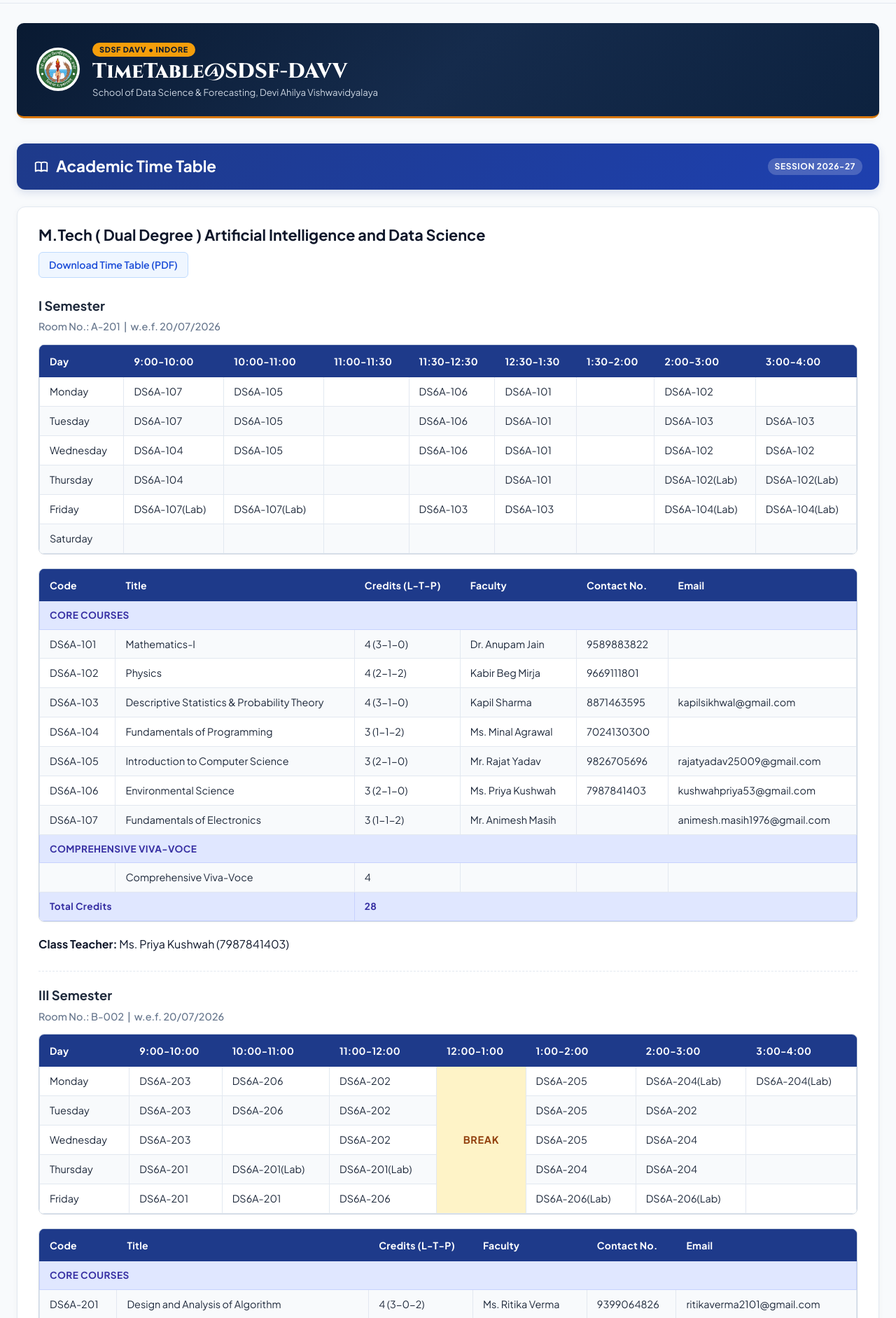
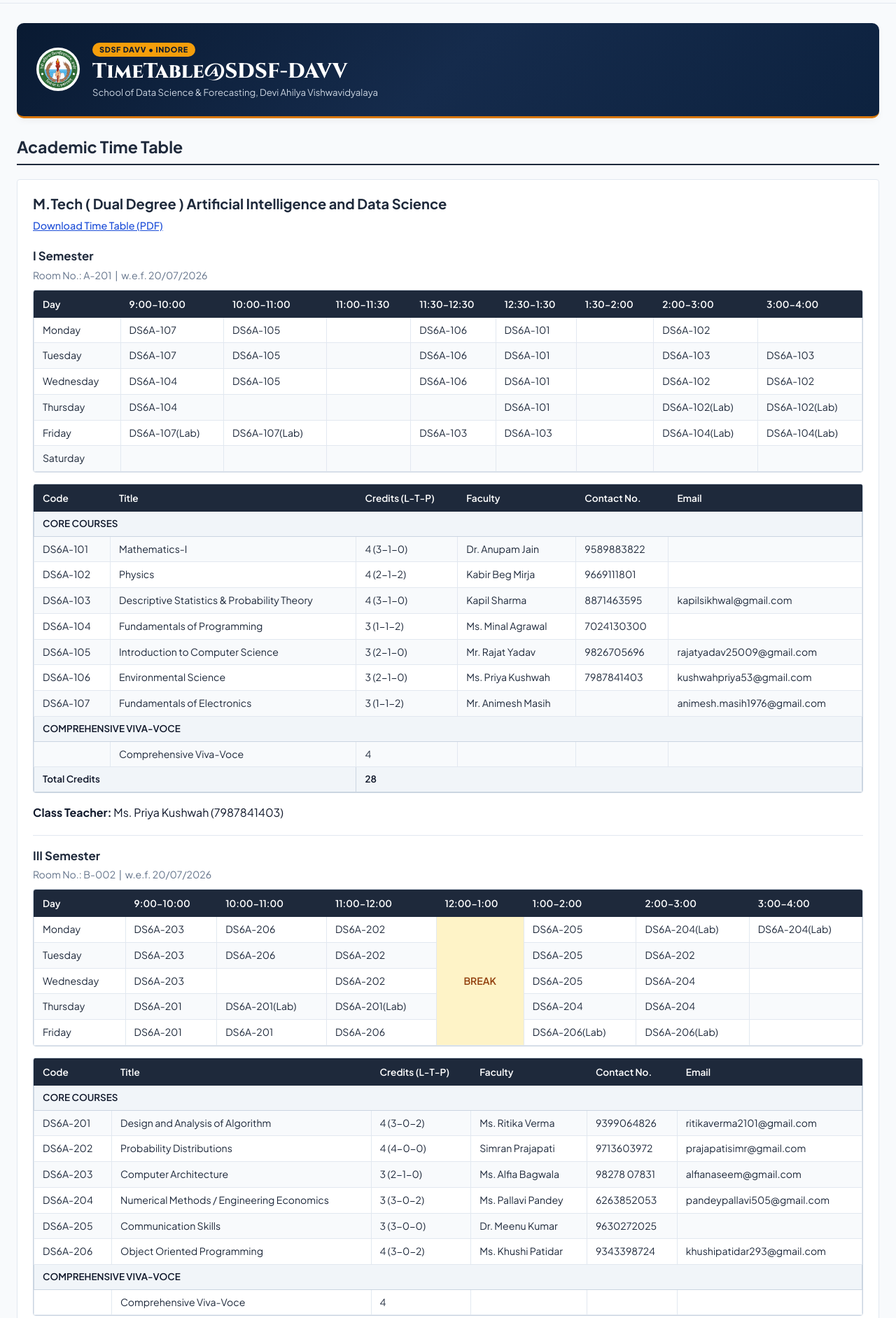
Before and after one commit to SDSF-DAVV-Official-Oragnization/SDSF-One, a PHP site: page /timetable.html in a window 1280 px wide. Shown: the part 340-2223 px from the top of the page at 70% size. Run offline with PHP 8.4, Linux system fonts and the light colour scheme; some web fonts are replaced.

Commit message:
Fixed the timetable UI with clean handcoded styling, added custom 404 and 500 error pages, and bumped assets to v2.3

```diff
--- a/css/style.css
+++ b/css/style.css
@@ -1301,62 +1301,41 @@ a {
 }
 
 /* ==========================================================================
-   TIMETABLE & EXAMINATION TABLES (CLEAN, MODERN STYLING)
+   TIMETABLE & EXAMINATION TABLES (CLEAN, SIMPLE HANDCODED STYLING)
    ========================================================================== */
 .tt-section-wrapper {
-  margin-top: 36px;
-  margin-bottom: 48px;
+  margin-top: 24px;
+  margin-bottom: 40px;
 }
 
 .tt-category-header {
-  display: flex;
-  align-items: center;
-  gap: 12px;
-  background: linear-gradient(135deg, #1e3a8a 0%, #1e40af 100%);
-  color: #ffffff;
-  padding: 16px 24px;
-  border-radius: 12px;
-  margin-bottom: 24px;
-  box-shadow: 0 4px 12px rgba(30, 58, 138, 0.15);
+  border-bottom: 2px solid #1e293b;
+  padding-bottom: 6px;
+  margin-bottom: 20px;
 }
 
 .tt-category-header h2 {
   font-family: inherit;
-  font-size: 1.4rem;
-  font-weight: 700;
-  color: #ffffff;
+  font-size: 1.45rem;
+  font-weight: 700;
+  color: #1e293b;
   margin: 0;
-  display: flex;
-  align-items: center;
-  gap: 10px;
-}
-
-.tt-category-header .tt-header-badge {
-  background: rgba(255, 255, 255, 0.2);
-  font-size: 0.75rem;
-  font-weight: 700;
-  padding: 3px 10px;
-  border-radius: 999px;
-  text-transform: uppercase;
-  letter-spacing: 0.05em;
-  margin-left: auto;
 }
 
 .tt-section {
   background: #ffffff;
   border: 1px solid #e2e8f0;
-  border-radius: 12px;
-  padding: 26px 30px;
-  margin-bottom: 28px;
-  box-shadow: 0 2px 8px rgba(15, 23, 42, 0.04);
+  border-radius: 4px;
+  padding: 20px 22px;
+  margin-bottom: 20px;
 }
 
 .tt-section h3 {
-  font-size: 1.35rem;
-  font-weight: 700;
-  color: #0f172a;
-  margin: 20px 0 10px;
-  line-height: 1.3;
+  font-size: 1.25rem;
+  font-weight: 700;
+  color: #1e293b;
+  margin: 16px 0 8px;
+  line-height: 1.35;
 }
 
 .tt-section > h3:first-child {
@@ -1364,40 +1343,25 @@ a {
 }
 
 .tt-pdf {
-  margin: 10px 0 20px;
-  display: flex;
-  flex-wrap: wrap;
-  gap: 10px;
-  align-items: center;
+  margin: 6px 0 16px;
+  font-size: 0.9rem;
 }
 
 .tt-pdf a {
-  display: inline-flex;
-  align-items: center;
-  gap: 6px;
-  background: #eff6ff;
   color: #1d4ed8;
-  font-weight: 600;
-  font-size: 0.88rem;
-  padding: 7px 14px;
-  border-radius: 6px;
-  border: 1px solid #bfdbfe;
-  text-decoration: none;
-  transition: all 0.15s ease;
+  text-decoration: underline;
+  font-weight: 500;
+  margin-right: 12px;
 }
 
 .tt-pdf a:hover {
-  background: #1d4ed8;
-  color: #ffffff;
-  border-color: #1d4ed8;
-  text-decoration: none;
-  box-shadow: 0 2px 6px rgba(29, 78, 216, 0.25);
+  color: #1e40af;
 }
 
 .tt-semester {
-  margin-top: 26px;
-  padding-top: 20px;
-  border-top: 1px dashed #e2e8f0;
+  margin-top: 20px;
+  padding-top: 16px;
+  border-top: 1px solid #e2e8f0;
 }
 
 .tt-semester:first-of-type {
@@ -1406,26 +1370,24 @@ a {
 }
 
 .tt-semester h4 {
-  font-size: 1.15rem;
+  font-size: 1.05rem;
   font-weight: 700;
   color: #1e293b;
-  margin: 0 0 6px;
+  margin: 0 0 4px;
 }
 
 .tt-info {
   color: #64748b;
-  font-size: 0.9rem;
-  font-weight: 500;
-  margin: 0 0 14px;
+  font-size: 0.88rem;
+  margin: 0 0 10px;
 }
 
 .tt-wrapper {
   overflow-x: auto;
-  margin-bottom: 20px;
+  margin-bottom: 16px;
   border: 1px solid #cbd5e1;
-  border-radius: 8px;
+  border-radius: 4px;
   background: #ffffff;
-  box-shadow: 0 1px 3px rgba(0,0,0,0.03);
   -webkit-overflow-scrolling: touch;
 }
 
@@ -1433,26 +1395,25 @@ a {
   width: 100%;
   border-collapse: collapse;
   min-width: 600px;
-  font-size: 0.9rem;
-  line-height: 1.45;
+  font-size: 0.88rem;
+  line-height: 1.4;
   color: #1e293b;
   background: #ffffff;
 }
 
 .tt-table th {
-  background: #1e3a8a;
-  color: #ffffff;
-  font-weight: 700;
+  background: #1e293b !important;
+  color: #ffffff !important;
+  font-weight: 600;
   text-align: left;
-  padding: 12px 14px;
-  border: 1px solid #1e3a8a;
+  padding: 9px 12px;
+  border: 1px solid #1e293b;
   white-space: nowrap;
-  font-size: 0.875rem;
-  letter-spacing: 0.02em;
+  font-size: 0.85rem;
 }
 
 .tt-table td {
-  padding: 10px 14px;
+  padding: 8px 12px;
   border: 1px solid #e2e8f0;
   text-align: left;
   background: #ffffff;
@@ -1468,21 +1429,19 @@ a {
 }
 
 .tt-table .tt-sub td {
-  background: #e0e7ff !important;
-  color: #3730a3 !important;
-  font-weight: 700;
-  font-size: 0.85rem;
-  letter-spacing: 0.03em;
-  border-color: #c7d2fe;
+  background: #f1f5f9 !important;
+  color: #0f172a !important;
+  font-weight: 600;
+  font-size: 0.84rem;
+  border-color: #cbd5e1;
 }
 
 .tt-table .tt-break {
   text-align: center;
-  font-weight: 700;
+  font-weight: 600;
   background: #fef3c7 !important;
   color: #92400e;
   vertical-align: middle;
-  letter-spacing: 0.05em;
 }
 
 /* ==========================================================================
--- a/faculty.html
+++ b/faculty.html
@@ -4,7 +4,7 @@
   <meta charset="UTF-8">
   <meta name="viewport" content="width=device-width, initial-scale=1.0">
   <title>Faculty Profiles | SDSF Live</title>
-  <link rel="stylesheet" href="css/style.css?v=2.2">
+  <link rel="stylesheet" href="css/style.css?v=2.3">
   <link rel="icon" type="image/png" href="Photoes/departmentlogo_transparent.png">
 </head>
 <body>
@@ -481,6 +481,6 @@
     </div>
   </div>
 
-  <script src="js/main.js?v=2.2"></script>
+  <script src="js/main.js?v=2.3"></script>
 </body>
 </html>
--- a/index.html
+++ b/index.html
@@ -4,7 +4,7 @@
   <meta charset="UTF-8">
   <meta name="viewport" content="width=device-width, initial-scale=1.0">
   <title>General Notices &amp; Circulars | SDSF Live</title>
-  <link rel="stylesheet" href="css/style.css?v=2.2">
+  <link rel="stylesheet" href="css/style.css?v=2.3">
   <link rel="icon" type="image/png" href="Photoes/departmentlogo_transparent.png">
 </head>
 <body>
@@ -681,6 +681,6 @@
     </div>
   </div>
 
-  <script src="js/main.js?v=2.2"></script>
+  <script src="js/main.js?v=2.3"></script>
 </body>
 </html>
--- a/placements.html
+++ b/placements.html
@@ -4,7 +4,7 @@
   <meta charset="UTF-8">
   <meta name="viewport" content="width=device-width, initial-scale=1.0">
   <title>Placements &amp; Career Opportunities | SDSF Live</title>
-  <link rel="stylesheet" href="css/style.css?v=2.2">
+  <link rel="stylesheet" href="css/style.css?v=2.3">
   <link rel="icon" type="image/png" href="Photoes/departmentlogo_transparent.png">
 </head>
 <body>
@@ -458,6 +458,6 @@
     </div>
   </div>
 
-  <script src="js/main.js?v=2.2"></script>
+  <script src="js/main.js?v=2.3"></script>
 </body>
 </html>
--- a/timetable.html
+++ b/timetable.html
@@ -4,31 +4,30 @@
   <meta charset="UTF-8">
   <meta name="viewport" content="width=device-width, initial-scale=1.0">
   <title>Time Table | SDSF Live</title>
-  <link rel="stylesheet" href="css/style.css?v=2.2">
+  <link rel="stylesheet" href="css/style.css?v=2.3">
   <link rel="icon" type="image/png" href="Photoes/departmentlogo_transparent.png">
   <style>
-    .tt-section-wrapper { margin-top: 36px; margin-bottom: 48px; }
-    .tt-category-header { display: flex; align-items: center; gap: 12px; background: linear-gradient(135deg, #1e3a8a 0%, #1e40af 100%); color: #ffffff; padding: 16px 24px; border-radius: 12px; margin-bottom: 24px; box-shadow: 0 4px 12px rgba(30, 58, 138, 0.15); }
-    .tt-category-header h2 { font-family: inherit; font-size: 1.4rem; font-weight: 700; color: #ffffff; margin: 0; display: flex; align-items: center; gap: 10px; }
-    .tt-category-header .tt-header-badge { background: rgba(255, 255, 255, 0.2); font-size: 0.75rem; font-weight: 700; padding: 3px 10px; border-radius: 999px; text-transform: uppercase; letter-spacing: 0.05em; margin-left: auto; }
-    .tt-section { background: #ffffff; border: 1px solid #e2e8f0; border-radius: 12px; padding: 26px 30px; margin-bottom: 28px; box-shadow: 0 2px 8px rgba(15, 23, 42, 0.04); }
-    .tt-section h3 { font-size: 1.35rem; font-weight: 700; color: #0f172a; margin: 20px 0 10px; line-height: 1.3; }
+    .tt-section-wrapper { margin-top: 24px; margin-bottom: 40px; }
+    .tt-category-header { border-bottom: 2px solid #1e293b; padding-bottom: 6px; margin-bottom: 20px; }
+    .tt-category-header h2 { font-family: inherit; font-size: 1.45rem; font-weight: 700; color: #1e293b; margin: 0; }
+    .tt-section { background: #ffffff; border: 1px solid #e2e8f0; border-radius: 4px; padding: 20px 22px; margin-bottom: 20px; }
+    .tt-section h3 { font-size: 1.25rem; font-weight: 700; color: #1e293b; margin: 16px 0 8px; line-height: 1.35; }
     .tt-section > h3:first-child { margin-top: 0; }
-    .tt-pdf { margin: 10px 0 20px; display: flex; flex-wrap: wrap; gap: 10px; align-items: center; }
-    .tt-pdf a { display: inline-flex; align-items: center; gap: 6px; background: #eff6ff; color: #1d4ed8; font-weight: 600; font-size: 0.88rem; padding: 7px 14px; border-radius: 6px; border: 1px solid #bfdbfe; text-decoration: none; transition: all 0.15s ease; }
-    .tt-pdf a:hover { background: #1d4ed8; color: #ffffff; border-color: #1d4ed8; text-decoration: none; }
-    .tt-semester { margin-top: 26px; padding-top: 20px; border-top: 1px dashed #e2e8f0; }
+    .tt-pdf { margin: 6px 0 16px; font-size: 0.9rem; }
+    .tt-pdf a { color: #1d4ed8; text-decoration: underline; font-weight: 500; margin-right: 12px; }
+    .tt-pdf a:hover { color: #1e40af; }
+    .tt-semester { margin-top: 20px; padding-top: 16px; border-top: 1px solid #e2e8f0; }
     .tt-semester:first-of-type { border-top: none; padding-top: 0; }
-    .tt-semester h4 { font-size: 1.15rem; font-weight: 700; color: #1e293b; margin: 0 0 6px; }
-    .tt-info { color: #64748b; font-size: 0.9rem; font-weight: 500; margin: 0 0 14px; }
-    .tt-wrapper { overflow-x: auto; margin-bottom: 20px; border: 1px solid #cbd5e1; border-radius: 8px; background: #ffffff; box-shadow: 0 1px 3px rgba(0,0,0,0.03); -webkit-overflow-scrolling: touch; }
-    .tt-table { width: 100%; border-collapse: collapse; min-width: 600px; font-size: 0.9rem; line-height: 1.45; color: #1e293b; background: #ffffff; }
-    .tt-table th { background: #1e3a8a !important; color: #ffffff !important; font-weight: 700; text-align: left; padding: 12px 14px; border: 1px solid #1e3a8a; white-space: nowrap; font-size: 0.875rem; letter-spacing: 0.02em; }
-    .tt-table td { padding: 10px 14px; border: 1px solid #e2e8f0; text-align: left; background: #ffffff; vertical-align: middle; }
+    .tt-semester h4 { font-size: 1.05rem; font-weight: 700; color: #1e293b; margin: 0 0 4px; }
+    .tt-info { color: #64748b; font-size: 0.88rem; margin: 0 0 10px; }
+    .tt-wrapper { overflow-x: auto; margin-bottom: 16px; border: 1px solid #cbd5e1; border-radius: 4px; background: #ffffff; -webkit-overflow-scrolling: touch; }
+    .tt-table { width: 100%; border-collapse: collapse; min-width: 600px; font-size: 0.88rem; line-height: 1.4; color: #1e293b; background: #ffffff; }
+    .tt-table th { background: #1e293b !important; color: #ffffff !important; font-weight: 600; text-align: left; padding: 9px 12px; border: 1px solid #1e293b; white-space: nowrap; font-size: 0.85rem; }
+    .tt-table td { padding: 8px 12px; border: 1px solid #e2e8f0; text-align: left; background: #ffffff; vertical-align: middle; }
     .tt-table tbody tr:nth-child(even) td { background: #f8fafc; }
     .tt-table tbody tr:hover td { background: #f1f5f9; }
-    .tt-table .tt-sub td { background: #e0e7ff !important; color: #3730a3 !important; font-weight: 700; font-size: 0.85rem; letter-spacing: 0.03em; border-color: #c7d2fe; }
-    .tt-table .tt-break { text-align: center; font-weight: 700; background: #fef3c7 !important; color: #92400e; vertical-align: middle; letter-spacing: 0.05em; }
+    .tt-table .tt-sub td { background: #f1f5f9 !important; color: #0f172a !important; font-weight: 600; font-size: 0.84rem; border-color: #cbd5e1; }
+    .tt-table .tt-break { text-align: center; font-weight: 600; background: #fef3c7 !important; color: #92400e; vertical-align: middle; }
   </style>
 </head>
 <body>
@@ -206,11 +205,7 @@
     <!-- Academic Time Table Section -->
     <div class="tt-section-wrapper" id="academic-timetable">
       <div class="tt-category-header">
-        <h2>
-          <svg width="22" height="22" fill="none" stroke="currentColor" viewBox="0 0 24 24"><path stroke-linecap="round" stroke-linejoin="round" stroke-width="2" d="M12 6.253v13m0-13C10.832 5.477 9.246 5 7.5 5S4.168 5.477 3 6.253v13C4.168 18.477 5.754 18 7.5 18s3.332.477 4.5 1.253m0-13C13.168 5.477 14.754 5 16.5 5c1.747 0 3.332.477 4.5 1.253v13C19.832 18.477 18.247 18 16.5 18c-1.746 0-3.332.477-4.5 1.253"></path></svg>
-          Academic Time Table
-        </h2>
-        <span class="tt-header-badge">Session 2026-27</span>
+        <h2>Academic Time Table</h2>
       </div>
 <!-- ============ AI & DS M.Tech (Dual Degree) Time Table ============ -->
 
@@ -448,13 +443,9 @@
     <!-- End Academic Time Table Section -->
 
     <!-- Examination Time Table Section -->
-    <div class="tt-section-wrapper" id="examination-timetable" style="border-top: 2px solid #e2e8f0; padding-top: 30px;">
-      <div class="tt-category-header" style="background: linear-gradient(135deg, #0f766e 0%, #0d9488 100%); box-shadow: 0 4px 12px rgba(15, 118, 110, 0.15);">
-        <h2>
-          <svg width="22" height="22" fill="none" stroke="currentColor" viewBox="0 0 24 24"><path stroke-linecap="round" stroke-linejoin="round" stroke-width="2" d="M9 5H7a2 2 0 00-2 2v12a2 2 0 002 2h10a2 2 0 002-2V7a2 2 0 00-2-2h-2M9 5a2 2 0 002 2h2a2 2 0 002-2M9 5a2 2 0 012-2h2a2 2 0 012 2m-3 7h3m-3 4h3m-6-4h.01M9 16h.01"></path></svg>
-          Examination Time Table
-        </h2>
-        <span class="tt-header-badge">End Semester Exam</span>
+    <div class="tt-section-wrapper" id="examination-timetable" style="border-top: 2px solid #e2e8f0; padding-top: 24px;">
+      <div class="tt-category-header">
+        <h2>Examination Time Table</h2>
       </div>
 
 <div class="tt-section tt-exam">
@@ -821,6 +812,6 @@
     </div>
   </div>
 
-  <script src="js/main.js?v=2.2"></script>
+  <script src="js/main.js?v=2.3"></script>
 </body>
 </html>
--- a/visiting_faculty.html
+++ b/visiting_faculty.html
@@ -4,7 +4,7 @@
   <meta charset="UTF-8">
   <meta name="viewport" content="width=device-width, initial-scale=1.0">
   <title>Visiting Faculty | SDSF Live</title>
-  <link rel="stylesheet" href="css/style.css?v=2.2">
+  <link rel="stylesheet" href="css/style.css?v=2.3">
   <link rel="icon" type="image/png" href="Photoes/departmentlogo_transparent.png">
 </head>
 <body>
@@ -796,6 +796,6 @@
     </div>
   </div>
 
-  <script src="js/main.js?v=2.2"></script>
+  <script src="js/main.js?v=2.3"></script>
 </body>
 </html>
```
Also changed, not shown: 404.html (added, +161 -0 lines), 500.html (added, +155 -0 lines), vercel.json.
